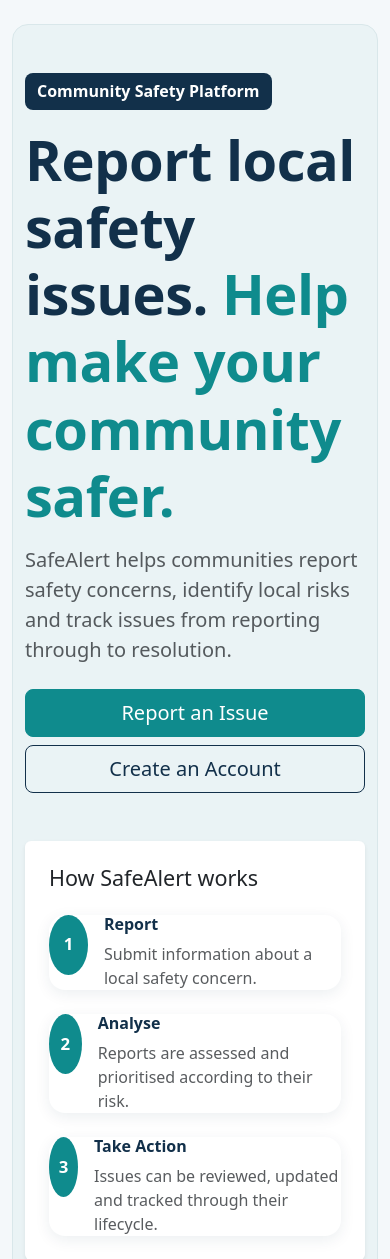
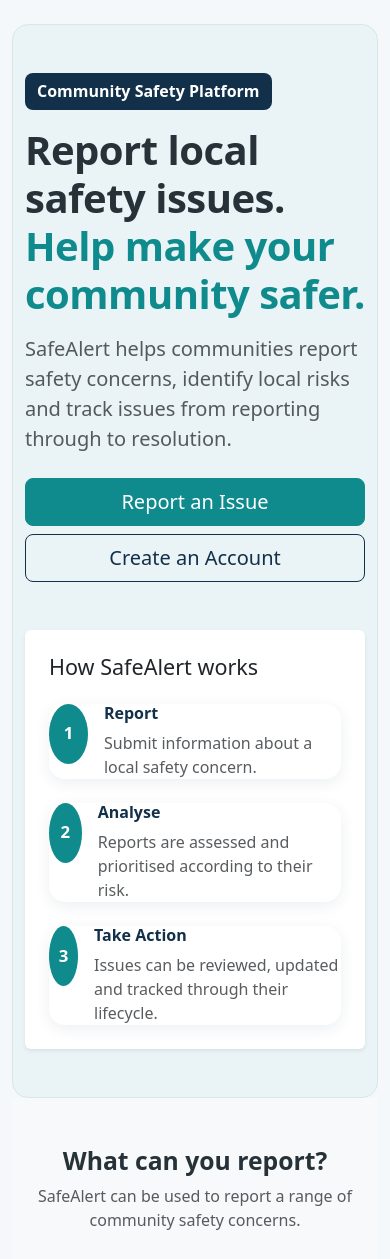
Before and after one commit to davy-berry/safe_alert, a Django app: page / in a window 390 px wide. Shown: the part 56-1315 px from the top of the page. Run offline with Django 5.2, Linux system fonts and the light colour scheme.

Commit message:
Adjust Media Query for smaller screen

```diff
--- a/static/css/style.css
+++ b/static/css/style.css
@@ -31,7 +31,6 @@ body {
 }
 
 .home-hero h1 {
-    color: var(--safealert-primary);
     font-size: 3.5rem;
     font-weight: 700;
     letter-spacing: -0.5px;
@@ -278,6 +277,8 @@ main {
     object-fit: cover;
 }
 
+/* Media Query */
+
 @media (max-width: 576px) {
     #map {
         height: 500px;
@@ -293,3 +294,9 @@ main {
         width: 140px;
     }
 }
+
+@media (max-width: 768px) {
+    .home-hero h1 {
+        font-size: 2.5rem;
+    }
+}
```
